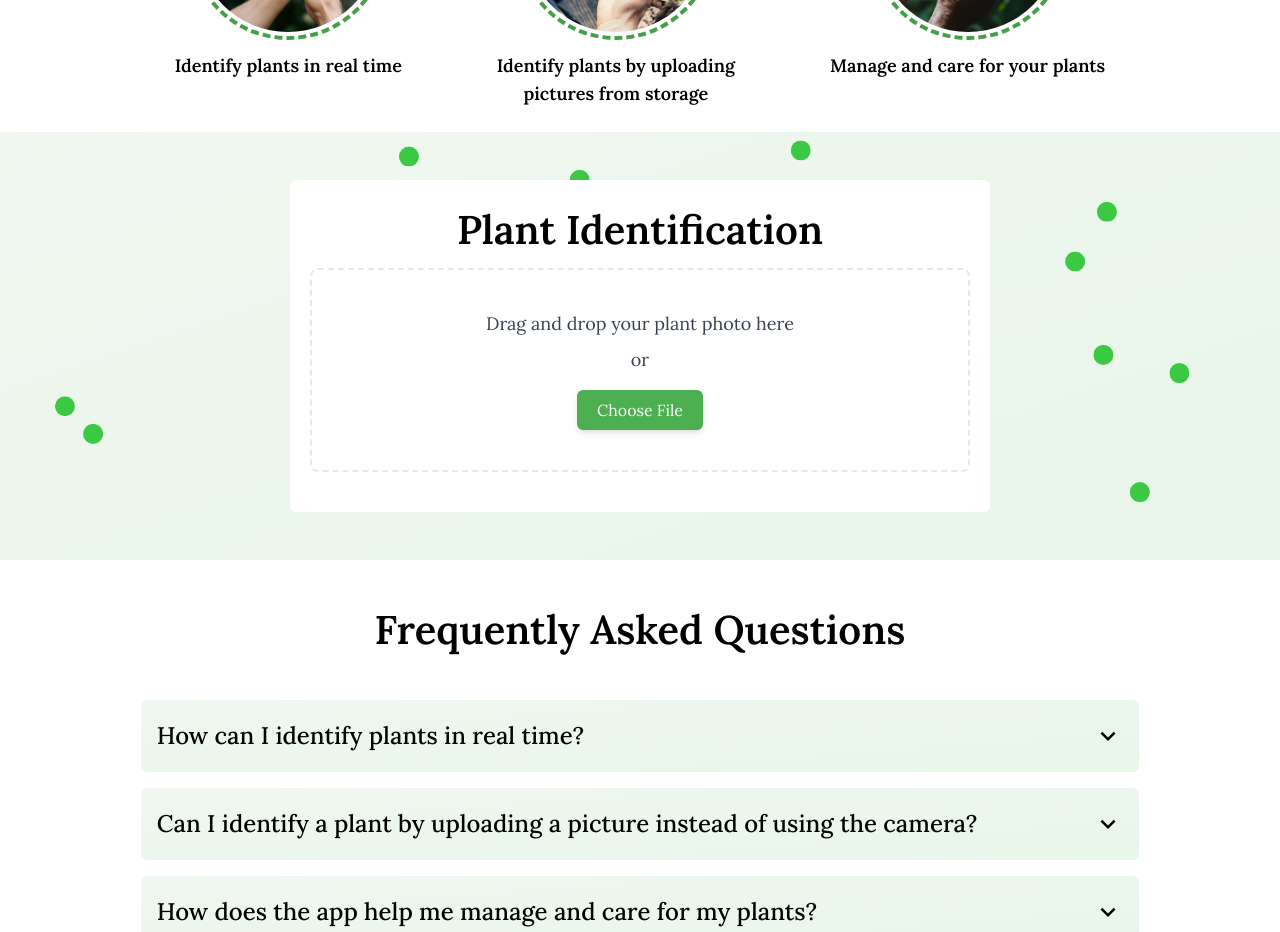
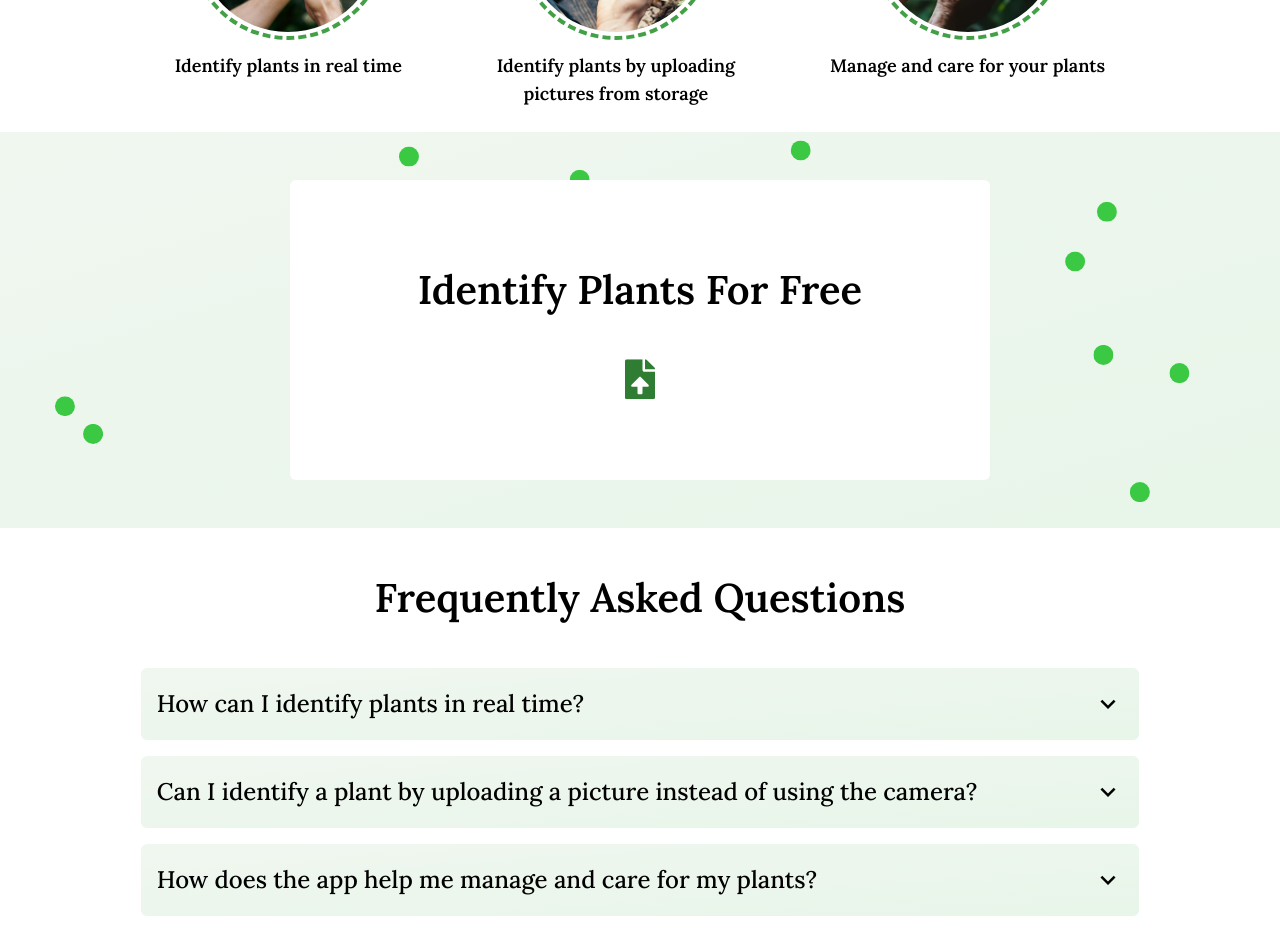
Before and after one commit to Green-World-Project/green-world-web, a React (Vite) app: page /home in a window 1280 px wide. Shown: the part 1100-2032 px from the top of the page. Built offline with nearby package versions, Linux system fonts and the light colour scheme.

Commit message:
feat: Implement IdentifyRedirect component

```diff
--- a/src/pages/Home/Home.tsx
+++ b/src/pages/Home/Home.tsx
@@ -2,7 +2,7 @@ import LoginForm from "../../shared/LoginForm";
 import FAQ from "./components/FAQ";
 import Features from "./components/Features";
 import Hero from "./components/Hero";
-import UploadPlant from "./components/UploadPlant";
+import IdentifyRedirect from "./components/IdentifyRedirect";
 
 export default function Home() {
   return (
@@ -10,7 +10,7 @@ export default function Home() {
       <LoginForm />
       <Hero />
       <Features />
-      <UploadPlant />
+      <IdentifyRedirect />
       <FAQ />
     </>
   );
--- /dev/null
+++ b/src/pages/Home/components/IdentifyRedirect.tsx
@@ -0,0 +1,46 @@
+import { useRef } from "react";
+import { useNavigate } from "react-router-dom";
+import { motion, useInView } from "framer-motion";
+import FloatingDotsBackground from "../../../shared/FloatingDotsBackground";
+import { FaFileUpload } from "react-icons/fa";
+
+export default function IdentifyRedirect() {
+  const containerRef = useRef(null);
+  const navigate = useNavigate();
+  const isInView = useInView(containerRef, { once: true, amount: 0.3 });
+
+  const fadeUp = {
+    hidden: { opacity: 0, y: 100 },
+    visible: { opacity: 1, y: 0 },
+  };
+
+  return (
+    <section
+      className="relative overflow-hidden bg-gradient-to-br from-lightGreen to-paleGreen
+     px-5 py-12 max-[340px]:px-0"
+    >
+      <FloatingDotsBackground numberOfDots={25} />
+      <motion.div
+        ref={containerRef}
+        className="relative upload-container max-w-[700px] mx-auto bg-white z-20 text-center px-5 py-20 rounded-md"
+        initial="hidden"
+        animate={isInView ? "visible" : "hidden"}
+        variants={fadeUp}
+        transition={{ duration: 0.5, delay: 0.3 }}
+      >
+        <h2 className="text-black text-[2.5rem] font-semibold mb-2 max-[340px]:text-4xl">
+          Identify Plants For Free
+        </h2>
+        <div className="flex justify-center mt-10">
+          <motion.button
+            onClick={() => navigate("/identify")}
+            animate={{ y: [0, -10, 0] }}
+            transition={{ duration: 2, repeat: Infinity, ease: "easeInOut" }}
+          >
+            <FaFileUpload fill="#2e7d32" fontSize={40} />
+          </motion.button>
+        </div>
+      </motion.div>
+    </section>
+  );
+}
--- a/src/pages/Home/components/UploadPlant.tsx
+++ /dev/null
@@ -1,110 +0,0 @@
-import { useRef, useState } from "react";
-import { motion, useInView } from "framer-motion";
-import FloatingDotsBackground from "../../../shared/FloatingDotsBackground";
-
-export default function UploadPlant() {
-  const containerRef = useRef(null);
-  const isInView = useInView(containerRef, { once: true, amount: 0.3 });
-
-  const fadeUp = {
-    hidden: { opacity: 0, y: 100 },
-    visible: { opacity: 1, y: 0 },
-  };
-
-  const [images, setImages] = useState<string[]>([]);
-
-  const fileInputRef = useRef<HTMLInputElement>(null);
-
-  // Trigger file input when the upload button is clicked
-  const handleButtonClick = () => {
-    fileInputRef.current?.click();
-  };
-
-  // Handle file selection or drop event
-  const handleFiles = (fileList: FileList) => {
-    const file = fileList[0];
-    if (file) {
-      const newImageURL = URL.createObjectURL(file);
-      setImages((prevImages) => {
-        const updatedImages = [newImageURL, ...prevImages].slice(0, 3);
-        return updatedImages;
-      });
-    }
-  };
-
-  // Handle file input change
-  const handleFileChange = (e: React.ChangeEvent<HTMLInputElement>) => {
-    if (e.target.files) {
-      handleFiles(e.target.files);
-    }
-  };
-
-  // Handle drag-and-drop events
-  const handleDrop = (e: React.DragEvent<HTMLDivElement>) => {
-    e.preventDefault();
-    handleFiles(e.dataTransfer.files);
-  };
-
-  const handleDragOver = (e: React.DragEvent<HTMLDivElement>) => {
-    e.preventDefault();
-  };
-
-  return (
-    <section
-      className="relative overflow-hidden bg-gradient-to-br from-lightGreen to-paleGreen
-     px-5 py-12 max-[340px]:px-0"
-    >
-      <FloatingDotsBackground numberOfDots={25} />
-      <motion.div
-        className="relative upload-container max-w-[700px] mx-auto bg-white z-20 text-center p-5 rounded-md"
-        initial="hidden"
-        animate={isInView ? "visible" : "hidden"}
-        variants={fadeUp}
-        transition={{ duration: 0.5, delay: 0.3 }}
-      >
-        <h2 className="text-black text-[2.5rem] font-semibold mb-2 max-[340px]:text-4xl">
-          Plant Identification
-        </h2>
-        <div
-          ref={containerRef}
-          className="upload-area border-[2px] border-dashed rounded-lg py-10 px-5 cursor-pointer
-           transition-all hover:border-[#4CAF50] hover:bg-[#f9f9f9]"
-          onDrop={handleDrop}
-          onDragOver={handleDragOver}
-        >
-          <input
-            ref={fileInputRef}
-            className="hidden"
-            type="file"
-            accept="image/*"
-            onChange={handleFileChange}
-          />
-          <p className="text-lg text-gray-700 mb-2">
-            Drag and drop your plant photo here
-          </p>
-          <p className="text-lg text-gray-700 mb-4">or</p>
-          <button
-            className="upload-button text-base bg-[#4CAF50] text-white px-5 py-2 rounded-md shadow-md transition-all hover:bg-[#45a049] focus:outline-none"
-            onClick={handleButtonClick}
-          >
-            Choose File
-          </button>
-        </div>
-        <div className="grid grid-cols-1 sm:grid-cols-2 lg:grid-cols-3 gap-6 mt-5">
-          {images.map((img, index) => (
-            <div
-              key={index}
-              className="card border-2 border-[#4CAF50] rounded-lg overflow-hidden shadow-lg transition-all transform hover:scale-105 hover:shadow-2xl"
-            >
-              <img
-                src={img}
-                alt={`Upload ${index + 1}`}
-                className="w-full h-56 object-contain"
-              />
-            </div>
-          ))}
-        </div>
-      </motion.div>
-    </section>
-  );
-}
```
